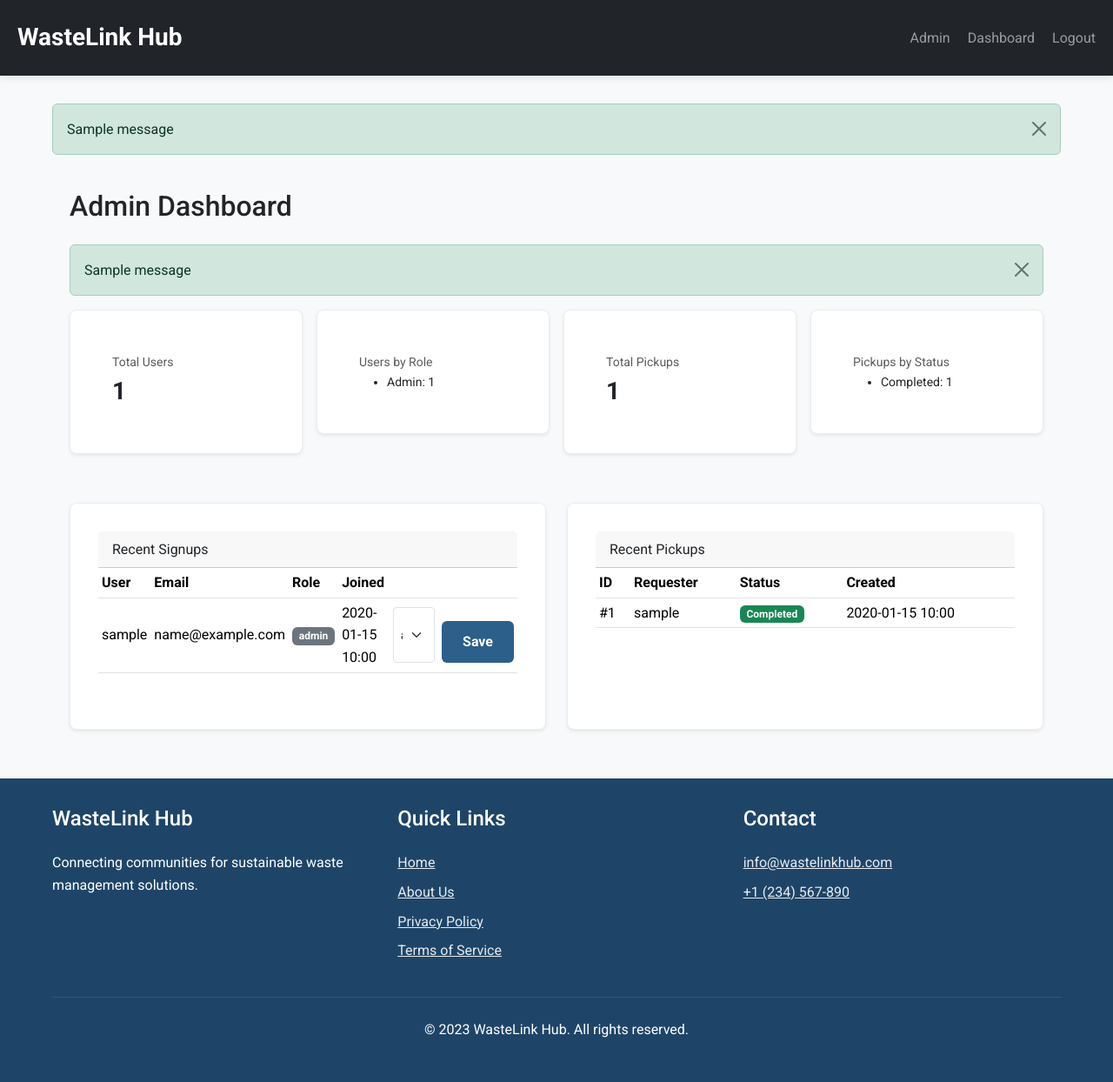
After one commit to siqah/WasteLink-Hub, a Flask app: page /admin in a window 1280 px wide. The commit adds this page. Shown: the whole page at 87% size. Run offline with Flask 3, Linux system fonts and the light colour scheme; a user stored in the database is signed in; tables that the repository leaves empty hold one stand-in row (values such as "Sample post"); one stand-in notice (Sample message) is shown; some libraries are stand-ins or nearby versions.

Commit message:
Implement admin dashboard with user and pickup statistics; add admin role management and navbar link for admin access

```diff
--- a/app.py
+++ b/app.py
@@ -5,7 +5,8 @@ from werkzeug.security import generate_password_hash, check_password_hash
 from datetime import datetime
 import re
 import os
-from sqlalchemy import inspect
+from sqlalchemy import inspect, func
+from functools import wraps
 import threading
 from flask_wtf import CSRFProtect
 from flask_wtf import csrf as csrf_module
@@ -66,6 +67,8 @@ def ensure_tables_once():
             inspector = inspect(db.engine)
             if not inspector.has_table('users') or not inspector.has_table('pickup_requests'):
                 db.create_all()
+            # Ensure an admin exists if env vars provided
+            create_admin_if_needed()
             _tables_initialized = True
         except Exception as e:
             # DB might not be ready yet; try again on the next request
@@ -101,6 +104,10 @@ class User(db.Model, UserMixin):
     business_type = db.Column(db.String(50))
     materials_accepted = db.Column(db.String(200))
     operating_hours = db.Column(db.String(100))
+
+    @property
+    def is_admin(self):
+        return self.role == 'admin'
 
 class PickupRequest(db.Model):
     __tablename__ = 'pickup_requests'
@@ -386,6 +393,99 @@ def my_requests():
     )
     return render_template('pickup/my_requests.html', requests=user_requests)
 
+# Admin bootstrap and access control
+
+def create_admin_if_needed():
+    try:
+        # If any admin exists, do nothing
+        if User.query.filter_by(role='admin').first():
+            return
+        admin_email = os.environ.get('ADMIN_EMAIL')
+        admin_password = os.environ.get('ADMIN_PASSWORD')
+        admin_username = os.environ.get('ADMIN_USERNAME', 'admin')
+        if not (admin_email and admin_password):
+            app.logger.info('Admin bootstrap skipped: ADMIN_EMAIL/ADMIN_PASSWORD not set')
+            return
+        user = User.query.filter_by(email=admin_email).first()
+        if not user:
+            user = User(
+                username=admin_username,
+                email=admin_email,
+                password=generate_password_hash(admin_password),
+                role='admin'
+            )
+            db.session.add(user)
+        else:
+            user.role = 'admin'
+            user.password = generate_password_hash(admin_password)
+        db.session.commit()
+        app.logger.info('Admin user bootstrapped/updated')
+    except Exception as e:
+        app.logger.warning(f'Admin bootstrap failed: {e}')
+
+
+def admin_required(view):
+    @wraps(view)
+    def wrapped(*args, **kwargs):
+        if not current_user.is_authenticated or current_user.role != 'admin':
+            flash('Admin access required.', 'danger')
+            return redirect(url_for('home'))
+        return view(*args, **kwargs)
+    return wrapped
+
+# Admin routes
+@app.route('/admin')
+@login_required
+@admin_required
+def admin_dashboard():
+    total_users = User.query.count()
+    users_by_role = dict(db.session.query(User.role, func.count(User.id)).group_by(User.role).all())
+    total_pickups = PickupRequest.query.count()
+    pickups_by_status = dict(db.session.query(PickupRequest.status, func.count(PickupRequest.id)).group_by(PickupRequest.status).all())
+    recent_signups = User.query.order_by(User.created_at.desc()).limit(10).all()
+    recent_pickups = PickupRequest.query.order_by(PickupRequest.created_at.desc()).limit(10).all()
+    return render_template(
+        'dashboard/admin.html',
+        total_users=total_users,
+        users_by_role=users_by_role,
+        total_pickups=total_pickups,
+        pickups_by_status=pickups_by_status,
+        recent_signups=recent_signups,
+        recent_pickups=recent_pickups,
+    )
+
+@app.route('/admin/users/<int:user_id>/role', methods=['POST'])
+@login_required
+@admin_required
+def admin_update_user_role(user_id):
+    new_role = request.form.get('role', '').strip()
+    allowed = {'household', 'business', 'collector', 'recycling_center', 'admin'}
+    user = db.session.get(User, user_id)
+    if not user:
+        flash('User not found.', 'warning')
+        return redirect(url_for('admin_dashboard'))
+    if new_role not in allowed:
+        flash('Invalid role selected.', 'danger')
+        return redirect(url_for('admin_dashboard'))
+    if user.id == current_user.id and new_role != 'admin':
+        flash('You cannot remove your own admin access.', 'warning')
+        return redirect(url_for('admin_dashboard'))
+    user.role = new_role
+    db.session.commit()
+    flash(f'Updated role for {user.username} to {new_role}.', 'success')
+    return redirect(url_for('admin_dashboard'))
+
+# One-time bootstrap URL (protect with secret token)
+@app.route('/bootstrap-admin-setup')
+def bootstrap_admin_setup():
+    token = request.args.get('token')
+    expected = os.environ.get('ADMIN_BOOTSTRAP_TOKEN')
+    if not expected or token != expected:
+        return ('Forbidden', 403)
+    ensure_tables_once()
+    create_admin_if_needed()
+    return 'Admin bootstrap complete', 200
+
 # Error handlers and health check
 @app.errorhandler(404)
 def not_found(e):
--- /dev/null
+++ b/templates/dashboard/admin.html
@@ -0,0 +1,118 @@
+{% extends "base.html" %}
+{% block title %}Admin Dashboard{% endblock %}
+{% block content %}
+<div class="container py-4">
+  <h2 class="mb-4">Admin Dashboard</h2>
+
+  {% with messages = get_flashed_messages(with_categories=true) %}
+    {% if messages %}
+      {% for category, message in messages %}
+        <div class="alert alert-{{ category }} alert-dismissible fade show" role="alert">
+          {{ message }}
+          <button type="button" class="btn-close" data-bs-dismiss="alert" aria-label="Close"></button>
+        </div>
+      {% endfor %}
+    {% endif %}
+  {% endwith %}
+
+  <div class="row g-3 mb-4">
+    <div class="col-md-3">
+      <div class="card shadow-sm"><div class="card-body">
+        <div class="text-muted small">Total Users</div>
+        <div class="fs-3 fw-bold">{{ total_users }}</div>
+      </div></div>
+    </div>
+    <div class="col-md-3">
+      <div class="card shadow-sm"><div class="card-body">
+        <div class="text-muted small">Users by Role</div>
+        <ul class="mb-0 small">
+          {% for role, count in users_by_role.items() %}
+            <li>{{ role|capitalize }}: {{ count }}</li>
+          {% endfor %}
+        </ul>
+      </div></div>
+    </div>
+    <div class="col-md-3">
+      <div class="card shadow-sm"><div class="card-body">
+        <div class="text-muted small">Total Pickups</div>
+        <div class="fs-3 fw-bold">{{ total_pickups }}</div>
+      </div></div>
+    </div>
+    <div class="col-md-3">
+      <div class="card shadow-sm"><div class="card-body">
+        <div class="text-muted small">Pickups by Status</div>
+        <ul class="mb-0 small">
+          {% for status, count in pickups_by_status.items() %}
+            <li>{{ status|capitalize }}: {{ count }}</li>
+          {% endfor %}
+        </ul>
+      </div></div>
+    </div>
+  </div>
+
+  <div class="row g-4">
+    <div class="col-lg-6">
+      <div class="card shadow-sm h-100">
+        <div class="card-header">Recent Signups</div>
+        <div class="card-body p-0">
+          <div class="table-responsive">
+            <table class="table table-sm table-hover mb-0 align-middle">
+              <thead><tr><th>User</th><th>Email</th><th>Role</th><th>Joined</th><th></th></tr></thead>
+              <tbody>
+              {% for u in recent_signups %}
+                <tr>
+                  <td>{{ u.username }}</td>
+                  <td>{{ u.email }}</td>
+                  <td><span class="badge bg-secondary">{{ u.role }}</span></td>
+                  <td>{{ u.created_at.strftime('%Y-%m-%d %H:%M') if u.created_at }}</td>
+                  <td>
+                    <form method="post" action="{{ url_for('admin_update_user_role', user_id=u.id) }}" class="d-flex gap-2">
+                      <input type="hidden" name="csrf_token" value="{{ csrf_token() }}" />
+                      <select class="form-select form-select-sm" name="role">
+                        {% set roles = ['household','business','collector','recycling_center','admin'] %}
+                        {% for r in roles %}
+                          <option value="{{ r }}" {% if r == u.role %}selected{% endif %}>{{ r }}</option>
+                        {% endfor %}
+                      </select>
+                      <button class="btn btn-sm btn-primary" type="submit">Save</button>
+                    </form>
+                  </td>
+                </tr>
+              {% endfor %}
+              </tbody>
+            </table>
+          </div>
+        </div>
+      </div>
+    </div>
+    <div class="col-lg-6">
+      <div class="card shadow-sm h-100">
+        <div class="card-header">Recent Pickups</div>
+        <div class="card-body p-0">
+          <div class="table-responsive">
+            <table class="table table-sm table-hover mb-0 align-middle">
+              <thead><tr><th>ID</th><th>Requester</th><th>Status</th><th>Created</th></tr></thead>
+              <tbody>
+              {% for p in recent_pickups %}
+                <tr>
+                  <td>#{{ p.id }}</td>
+                  <td>{{ p.requester.username if p.requester }}</td>
+                  <td>
+                    {% set badge =
+                      'warning' if p.status == 'pending' else
+                      ('primary' if p.status == 'accepted' else
+                      ('success' if p.status == 'completed' else 'secondary')) %}
+                    <span class="badge bg-{{ badge }}">{{ p.status|capitalize }}</span>
+                  </td>
+                  <td>{{ p.created_at.strftime('%Y-%m-%d %H:%M') if p.created_at }}</td>
+                </tr>
+              {% endfor %}
+              </tbody>
+            </table>
+          </div>
+        </div>
+      </div>
+    </div>
+  </div>
+</div>
+{% endblock %}
--- a/templates/includes/navbar.html
+++ b/templates/includes/navbar.html
@@ -13,6 +13,13 @@
         <!-- Navigation links on the right -->
         <div class="collapse navbar-collapse justify-content-end" id="navbarNav">
             <ul class="navbar-nav">
+                {% if current_user.is_authenticated and current_user.role == 'admin' %}
+                    <li class="nav-item">
+                        <a class="nav-link" href="{{ url_for('admin_dashboard') }}">
+                            <i class="bi bi-shield-lock me-1"></i>Admin
+                        </a>
+                    </li>
+                {% endif %}
                 {% if current_user.is_authenticated %}
                     {% set dash_endpoint =
                         'collector_dashboard' if current_user.role == 'collector'
```
